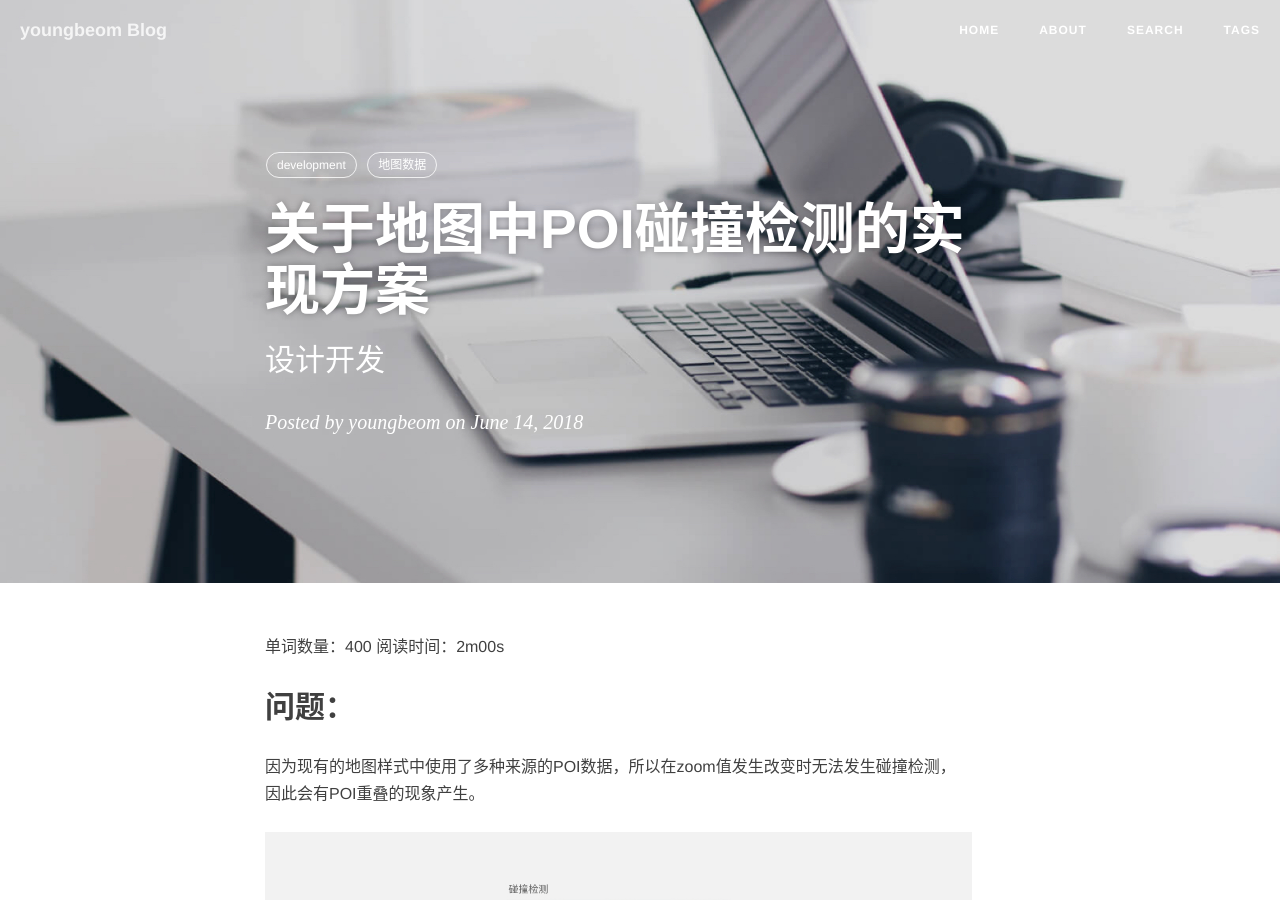
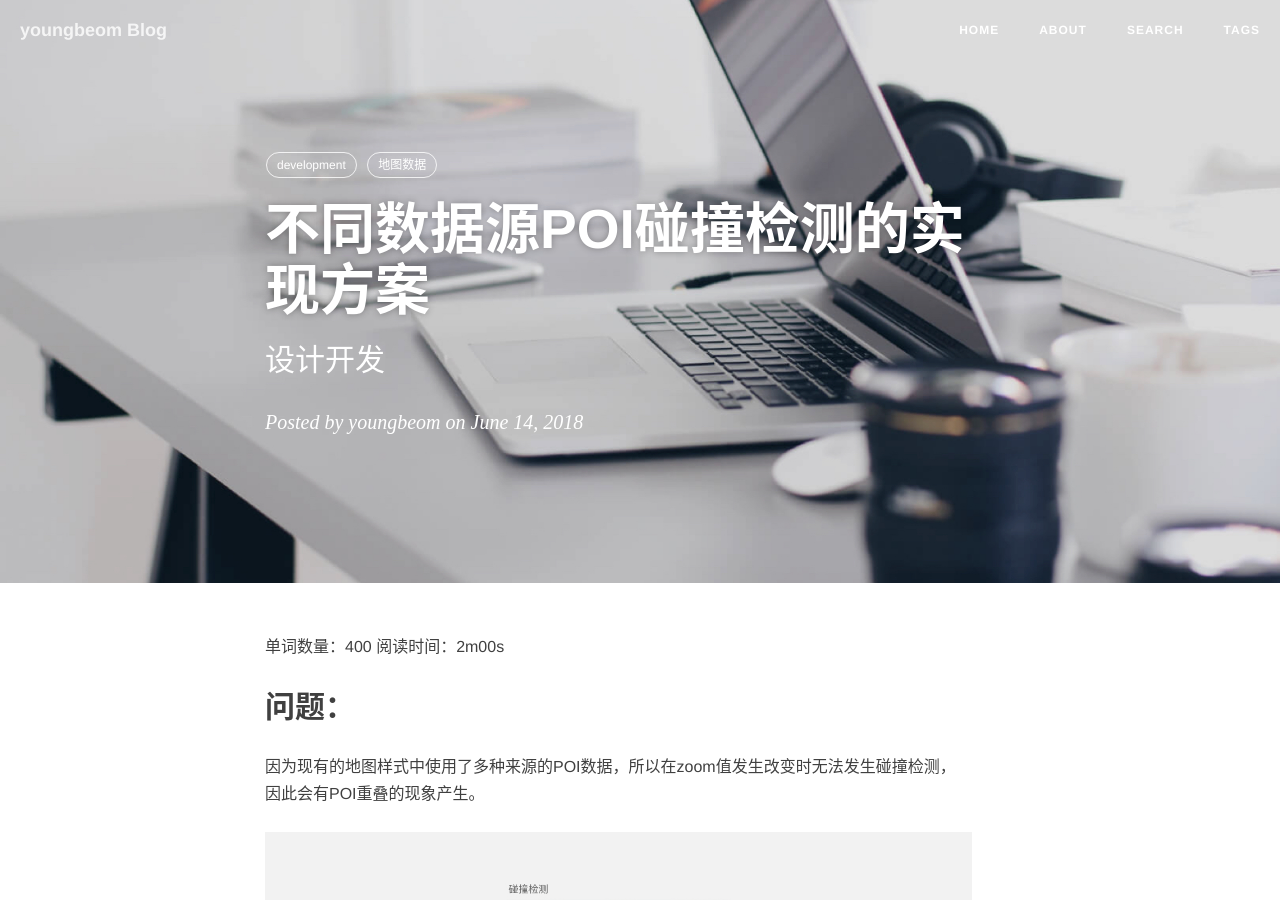
Before and after one commit to youngbeom-shin/old_jekyll_blog, a Jekyll site: the page built from _posts/2018-06-14-about-collision-detection.md, in a window 1280 px wide and 900 px high. Built offline with Jekyll 4.4.1, drawn with Linux system fonts in a browser that asks for light colours; nearby versions of some CDN libraries; comment, search, counter and statistics services are not loaded.

Commit message:
rename post of collision detection

```diff
--- a/_posts/2018-06-14-about-collision-detection.md
+++ b/_posts/2018-06-14-about-collision-detection.md
@@ -1,6 +1,6 @@
 ---
 layout: post
-title: "关于地图中POI碰撞检测的实现方案"
+title: "不同数据源POI碰撞检测的实现方案"
 subtitle:   "设计开发"
 description: "设计开发"
 keyword: "技术文档"
```
